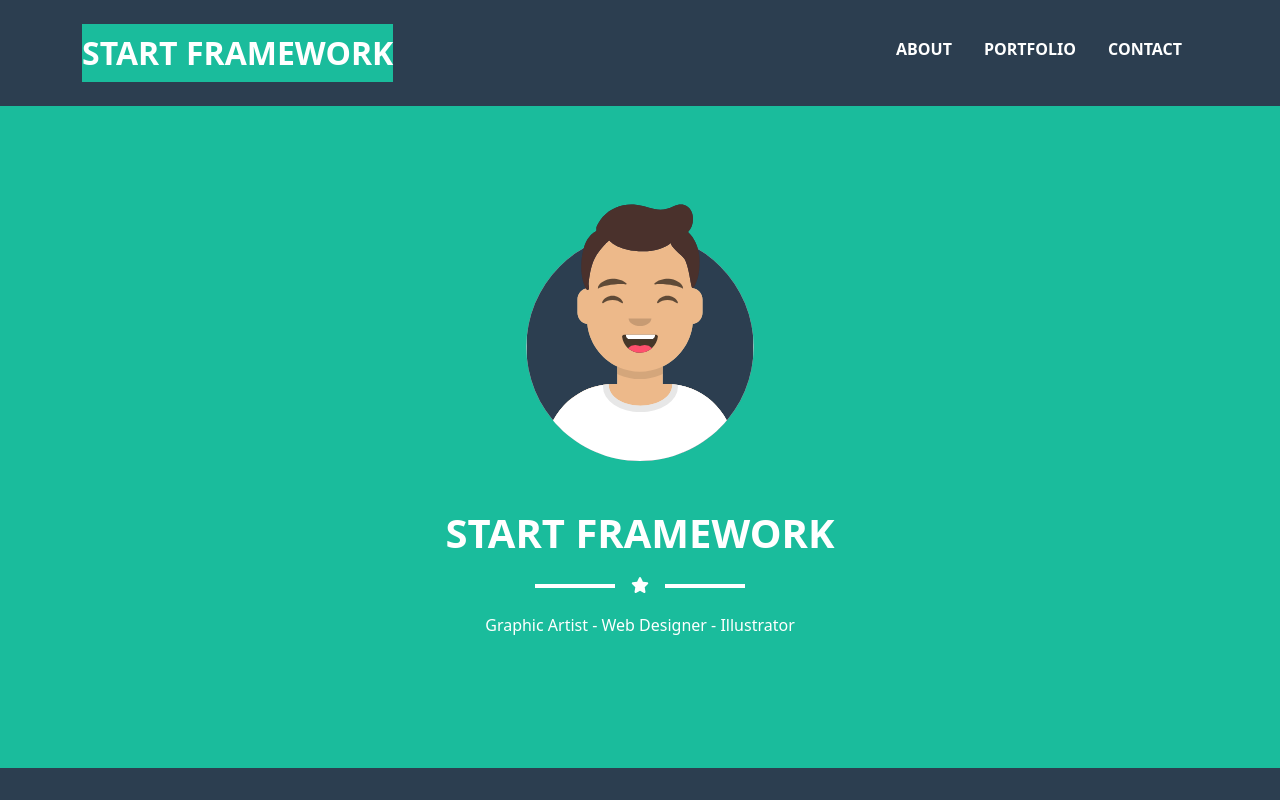
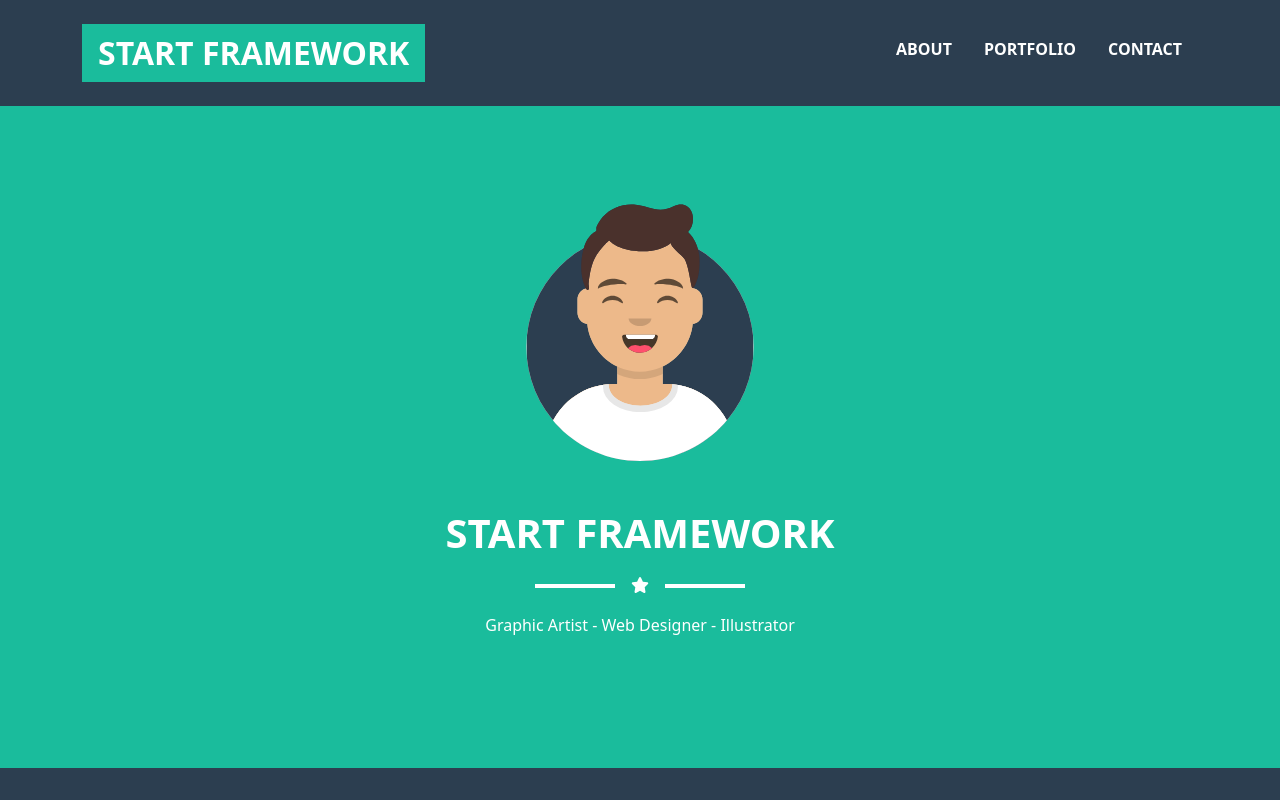
Before and after one commit to Omar-MK-20/Start-Framework, a React (Vite) app: page / in a window 1280 px wide. Shown: the top 800 px of the page. Built offline with nearby package versions, Linux system fonts and the light colour scheme.

Commit message:
Enhance navbar styling with padding and rounded corners for nav links

```diff
--- a/src/Layout/NavBar/NavBar.jsx
+++ b/src/Layout/NavBar/NavBar.jsx
@@ -25,20 +25,20 @@
         <>
             <div className="navbar navbar-expand-lg bg-dark-blue fixed-top">
                 <div className={navLen ? "container" : "container py-3"}>
-                    <NavLink className="navbar-brand text-white fs-2 fw-bold" to="/">START FRAMEWORK</NavLink>
+                    <NavLink className="navbar-brand text-white fs-2 fw-bold px-3" to="/">START FRAMEWORK</NavLink>
                     <button className="navbar-toggler" type="button" data-bs-toggle="collapse" data-bs-target="#navbarItems" aria-controls="navbarItems" aria-expanded="false" aria-label="Toggle navigation">
                         <span className="navbar-toggler-icon"></span>
                     </button>
                     <div className="collapse navbar-collapse" id="navbarItems">
                         <ul className="navbar-nav ms-auto column-gap-3 px-2 mb-2">
                             <li className="nav-item">
-                                <NavLink className="nav-link text-white fw-bold" aria-current="page" to='about'>ABOUT</NavLink>
+                                <NavLink className="nav-link text-white fw-bold px-2 rounded-2" aria-current="page" to='about'>ABOUT</NavLink>
                             </li>
                             <li className="nav-item">
-                                <NavLink className="nav-link text-white fw-bold" aria-current="page" to='portfolio'>PORTFOLIO</NavLink>
+                                <NavLink className="nav-link text-white fw-bold px-2 rounded-2" aria-current="page" to='portfolio'>PORTFOLIO</NavLink>
                             </li>
                             <li className="nav-item">
-                                <NavLink className="nav-link text-white fw-bold" aria-current="page" to='contact'>CONTACT</NavLink>
+                                <NavLink className="nav-link text-white fw-bold px-2 rounded-2" aria-current="page" to='contact'>CONTACT</NavLink>
                             </li>
                         </ul>
                     </div>
```
